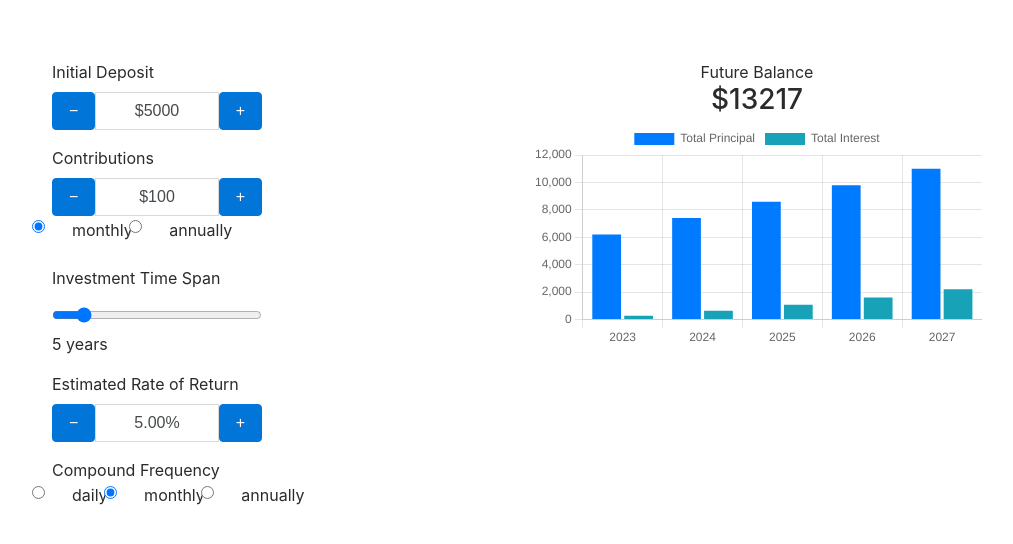
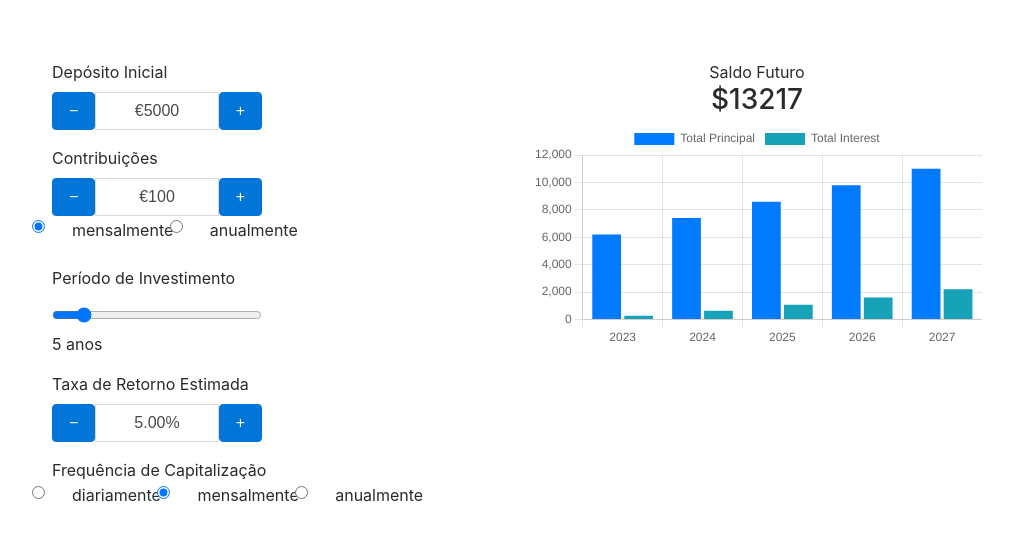
Before and after one commit to ratmir-delas/juro-composto-li-mgp, a plain HTML site: page index.html in a window 1280 px wide. Shown: the whole page, without its empty margins (123-1136 px from the left). Drawn offline with nearby package versions, Linux system fonts and the light colour scheme.

Commit message:
Traducao

```diff
--- a/index.html
+++ b/index.html
@@ -1,8 +1,8 @@
 <!DOCTYPE html>
-<html lang="en">
+<html lang="pt-PT">
 <head>
     <meta charset="UTF-8">
-    <title>Title</title>
+    <title>Título</title>
     <link rel="stylesheet" href="https://cdnjs.cloudflare.com/ajax/libs/twitter-bootstrap/4.0.0-beta.3/css/bootstrap.css">
     <link rel="stylesheet" href="src/css/style.css">
 </head>
@@ -12,13 +12,13 @@
     <div class="row">
         <div class="col-md-6">
             <div class="form-group">
-                    <label for="initial_deposit">Initial Deposit</label>
+                <label for="initial_deposit">Depósito Inicial</label>
                 <div class="row">
                     <div class="input-group col-md-6 col-sm-8">
                         <div class="input-group-prepend">
                             <button class="btn btn-primary" type="button" data-counter="sub" data-field="initial_deposit">&minus;</button>
                         </div>
-                            <input class="form-control text-center" id="initial_deposit" type="text" name="initial_deposit" min="100" max="1000000" step="100" value="$5000" data-value="5000" data-prepend="$">
+                        <input class="form-control text-center" id="initial_deposit" type="text" name="initial_deposit" min="100" max="1000000" step="100" value="€5000" data-value="5000" data-prepend="€">
                         <div class="input-group-append">
                             <button class="btn btn-primary" type="button" data-counter="add" data-field="initial_deposit">&plus;</button>
                         </div>
@@ -27,13 +27,13 @@
             </div>
 
             <div class="form-group">
-                    <label for="contribution_amount">Contributions</label>
+                <label for="contribution_amount">Contribuições</label>
                 <div class="row">
                     <div class="input-group col-md-6 col-sm-8">
                         <div class="input-group-prepend">
                             <button class="btn btn-primary" type="button" data-counter="sub" data-field="contribution_amount">&minus;</button>
                         </div>
-                            <input class="form-control text-center" id="contribution_amount" type="text" name="contribution_amount" min="0" max="10000" step="50" value="$100" data-value="100" data-prepend="$">
+                        <input class="form-control text-center" id="contribution_amount" type="text" name="contribution_amount" min="0" max="10000" step="50" value="€100" data-value="100" data-prepend="€">
                         <div class="input-group-append">
                             <button class="btn btn-primary" type="button" data-counter="add" data-field="contribution_amount">&plus;</button>
                         </div>
@@ -42,27 +42,27 @@
 
                 <div class="form-check form-check-inline">
                     <input class="form-check-input" id="contribution_period_monthly" type="radio" name="contribution_period" value="12" checked>
-                        <label class="form-check-label" for="contribution_period_monthly">monthly</label>
+                    <label class="form-check-label" for="contribution_period_monthly">mensalmente</label>
                 </div>
 
                 <div class="form-check form-check-inline">
                     <input class="form-check-input" id="contribution_period_annually" type="radio" name="contribution_period" value="1">
-                        <label class="form-check-label" for="contribution_period_annually">annually</label>
+                    <label class="form-check-label" for="contribution_period_annually">anualmente</label>
                 </div>
             </div>
 
             <div class="form-group">
-                    <label for="investment_timespan">Investment Time Span</label>
+                <label for="investment_timespan">Período de Investimento</label>
                 <div class="row">
                     <div class="col-md-6 col-sm-8">
                         <input class="form-control" id="investment_timespan" type="range" name="investment_timespan" min="2" max="50" step="1" value="5">
                     </div>
                 </div>
-                    <span id="investment_timespan_text">5 years</span>
+                <span id="investment_timespan_text">5 anos</span>
             </div>
 
             <div class="form-group">
-                    <label for="estimated_return">Estimated Rate of Return</label>
+                <label for="estimated_return">Taxa de Retorno Estimada</label>
                 <div class="row">
                     <div class="input-group col-md-6 col-sm-8">
                         <div class="input-group-prepend">
@@ -78,26 +78,26 @@
 
             <div class="form-group row">
                 <div class="col-sm-12">
-                        <div>Compound Frequency</div>
+                    <div>Frequência de Capitalização</div>
                     <div class="form-check form-check-inline">
                         <input class="form-check-input" id="compound_period_daily" type="radio" name="compound_period" value="365">
-                            <label class="form-check-label" for="compound_period_daily">daily</label>
+                        <label class="form-check-label" for="compound_period_daily">diariamente</label>
                     </div>
 
                     <div class="form-check form-check-inline">
                         <input class="form-check-input" id="compound_period_monthly" type="radio" name="compound_period" value="12" checked>
-                            <label class="form-check-label" for="compound_period_monthly">monthly</label>
+                        <label class="form-check-label" for="compound_period_monthly">mensalmente</label>
                     </div>
 
                     <div class="form-check form-check-inline">
                         <input class="form-check-input" id="compound_period_annually" type="radio" name="compound_period" value="1">
-                            <label class="form-check-label" for="compound_period_annually">annually</label>
+                        <label class="form-check-label" for="compound_period_annually">anualmente</label>
                     </div>
                 </div>
             </div>
         </div>
         <div class="col-md-6 text-center">
-                <div>Future Balance</div>
+            <div>Saldo Futuro</div>
             <div class="h3" id="future_balance">?</div>
             <canvas id="myChart"></canvas>
         </div>
```
Lines whose indentation alone changed are shown as unchanged.
